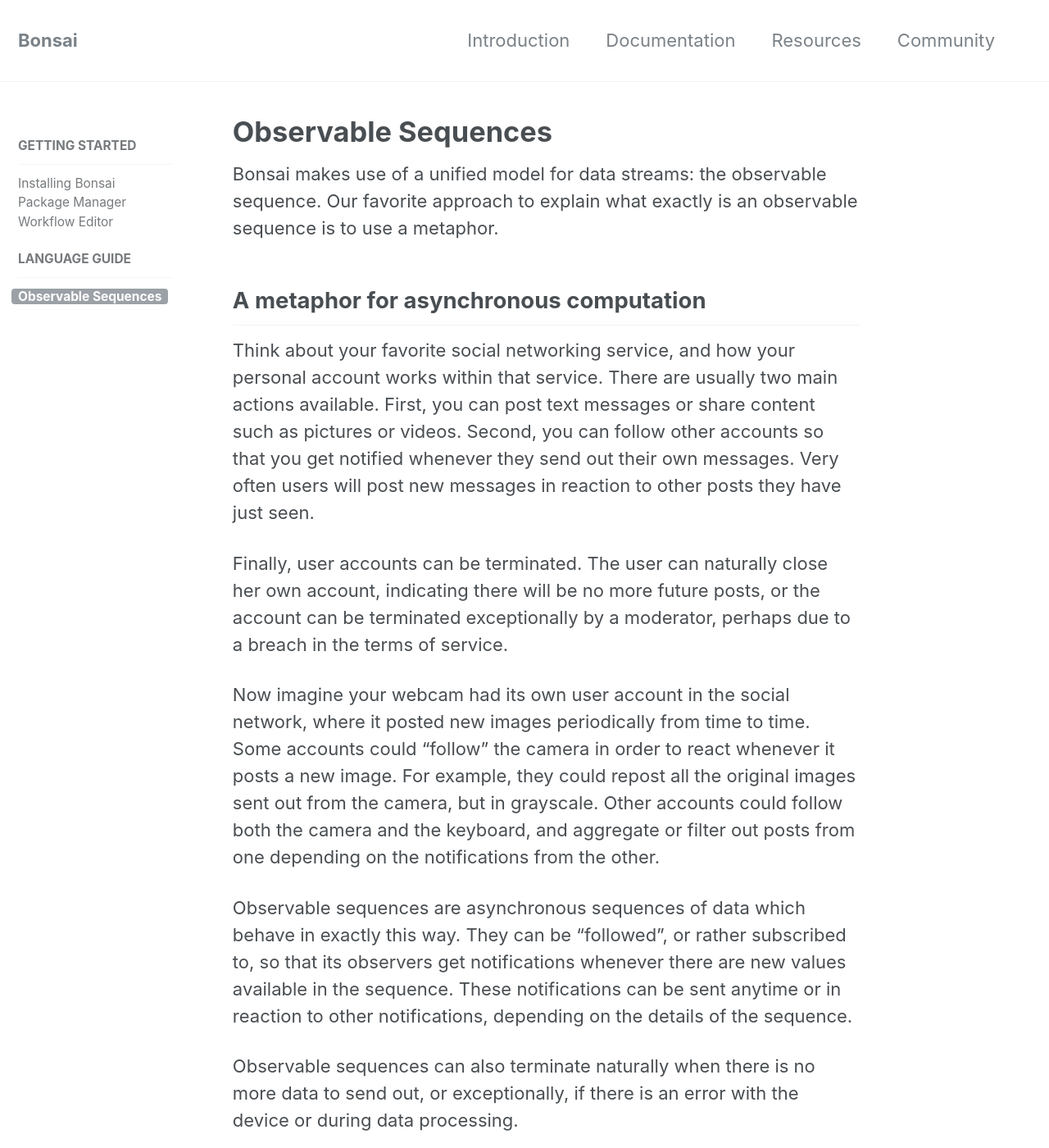
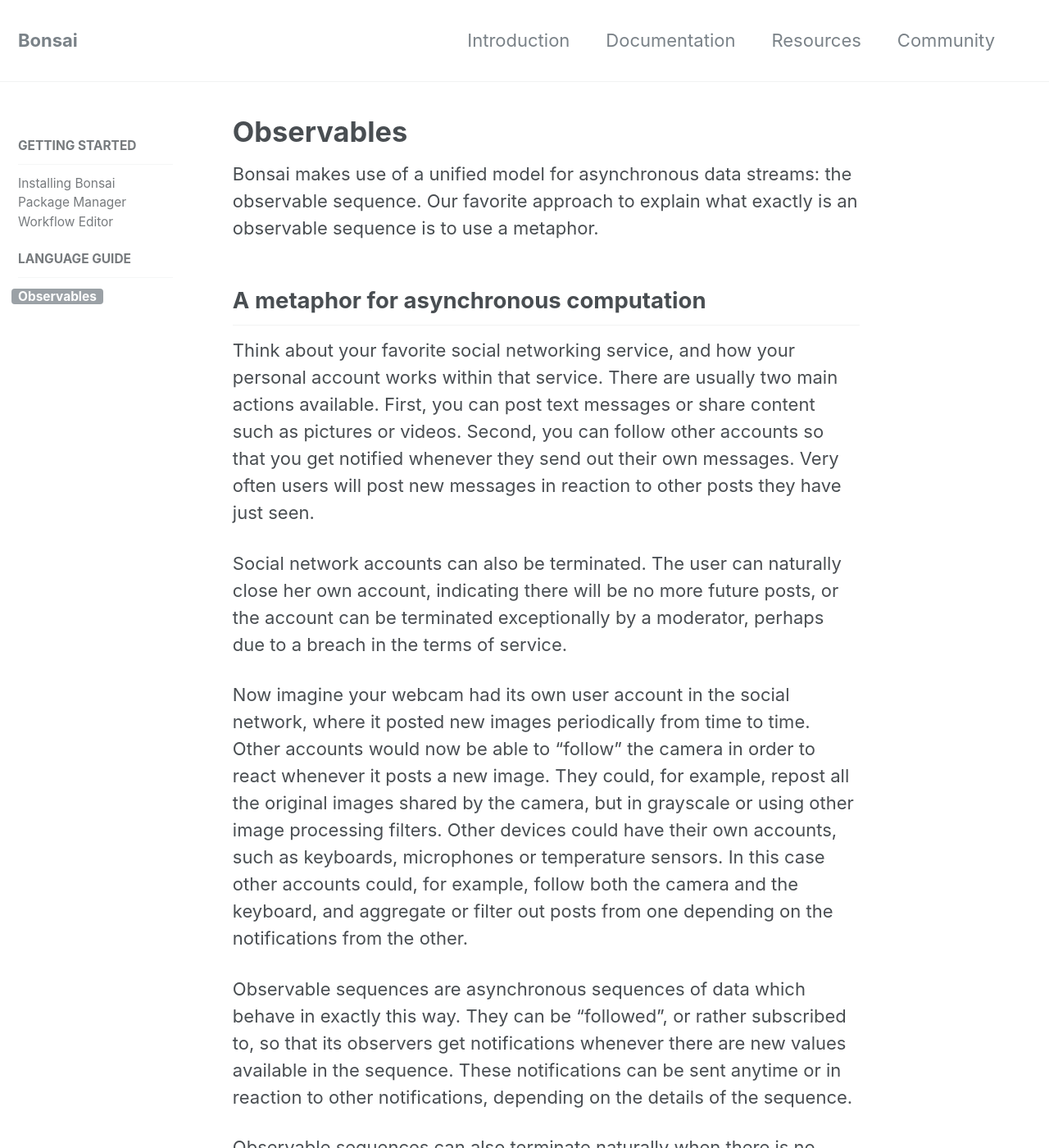
Before and after one commit to bonsai-rx/bonsai-rx.github.io, a Jekyll site: the page built from _docs/04-observables.md, in a window 1280 px wide and 1400 px high. Shown: the whole window at 82% size. Built offline with Jekyll 4.4.1, drawn with Linux system fonts in a browser that asks for light colours.

Commit message:
Minor edits to observable documentation section

```diff
--- a/_data/navigation.yml
+++ b/_data/navigation.yml
@@ -20,5 +20,5 @@
         url: /docs/editor/
   - title: "Language Guide"
     children:
-      - title: "Observable Sequences"
+      - title: "Observables"
         url: /docs/observables/
--- a/_docs/04-observables.md
+++ b/_docs/04-observables.md
@@ -1,19 +1,19 @@
 ---
-title: "Observable Sequences"
+title: "Observables"
 permalink: /docs/observables/
 excerpt: "A metaphor for asynchronous computation."
 last_modified_at:
 ---
 
-Bonsai makes use of a unified model for data streams: the observable sequence. Our favorite approach to explain what exactly is an observable sequence is to use a metaphor.
+Bonsai makes use of a unified model for asynchronous data streams: the observable sequence. Our favorite approach to explain what exactly is an observable sequence is to use a metaphor.
 
 ## A metaphor for asynchronous computation
 
 Think about your favorite social networking service, and how your personal account works within that service. There are usually two main actions available. First, you can post text messages or share content such as pictures or videos. Second, you can follow other accounts so that you get notified whenever they send out their own messages. Very often users will post new messages in reaction to other posts they have just seen.
 
-Finally, user accounts can be terminated. The user can naturally close her own account, indicating there will be no more future posts, or the account can be terminated exceptionally by a moderator, perhaps due to a breach in the terms of service.
+Social network accounts can also be terminated. The user can naturally close her own account, indicating there will be no more future posts, or the account can be terminated exceptionally by a moderator, perhaps due to a breach in the terms of service.
 
-Now imagine your webcam had its own user account in the social network, where it posted new images periodically from time to time. Some accounts could "follow" the camera in order to react whenever it posts a new image. For example, they could repost all the original images sent out from the camera, but in grayscale. Other accounts could follow both the camera and the keyboard, and aggregate or filter out posts from one depending on the notifications from the other.
+Now imagine your webcam had its own user account in the social network, where it posted new images periodically from time to time. Other accounts would now be able to "follow" the camera in order to react whenever it posts a new image. They could, for example, repost all the original images shared by the camera, but in grayscale or using other image processing filters. Other devices could have their own accounts, such as keyboards, microphones or temperature sensors. In this case other accounts could, for example, follow both the camera and the keyboard, and aggregate or filter out posts from one depending on the notifications from the other.
 
 Observable sequences are asynchronous sequences of data which behave in exactly this way. They can be "followed", or rather subscribed to, so that its observers get notifications whenever there are new values available in the sequence. These notifications can be sent anytime or in reaction to other notifications, depending on the details of the sequence.
 
```
